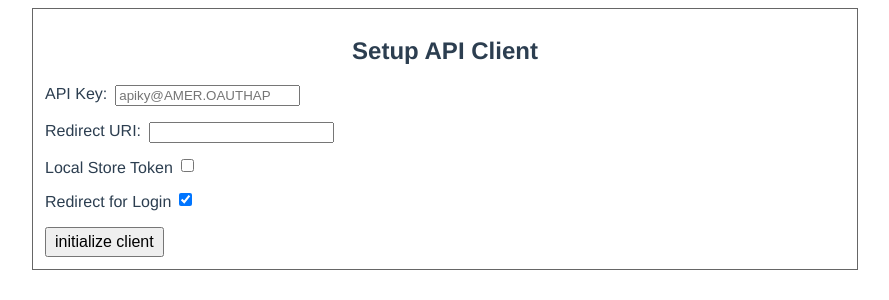
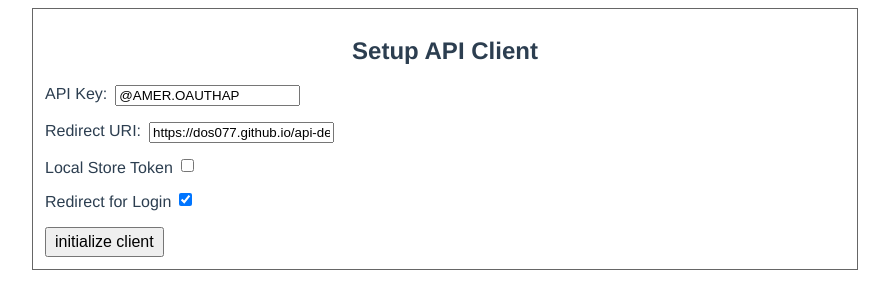
Before and after one commit to dos077/api-demo-vue, a Vue app: page / in a window 1280 px wide. Shown: the top 300 px of the page, without its empty margins (195-1084 px from the left). Built offline with nearby package versions, Linux system fonts and the light colour scheme.

Commit message:
added default configs

```diff
--- a/src/components/ConfigPanel.vue
+++ b/src/components/ConfigPanel.vue
@@ -19,8 +19,8 @@
 export default {
   name: 'ConfigPanel',
   data: () => ({
-    clientId: null,
-    redirectUri: null,
+    clientId: '@AMER.OAUTHAP',
+    redirectUri: 'https://dos077.github.io/api-demo-vue/',
     storeAuth: false,
     logInRedirect: true,
   }),
```
